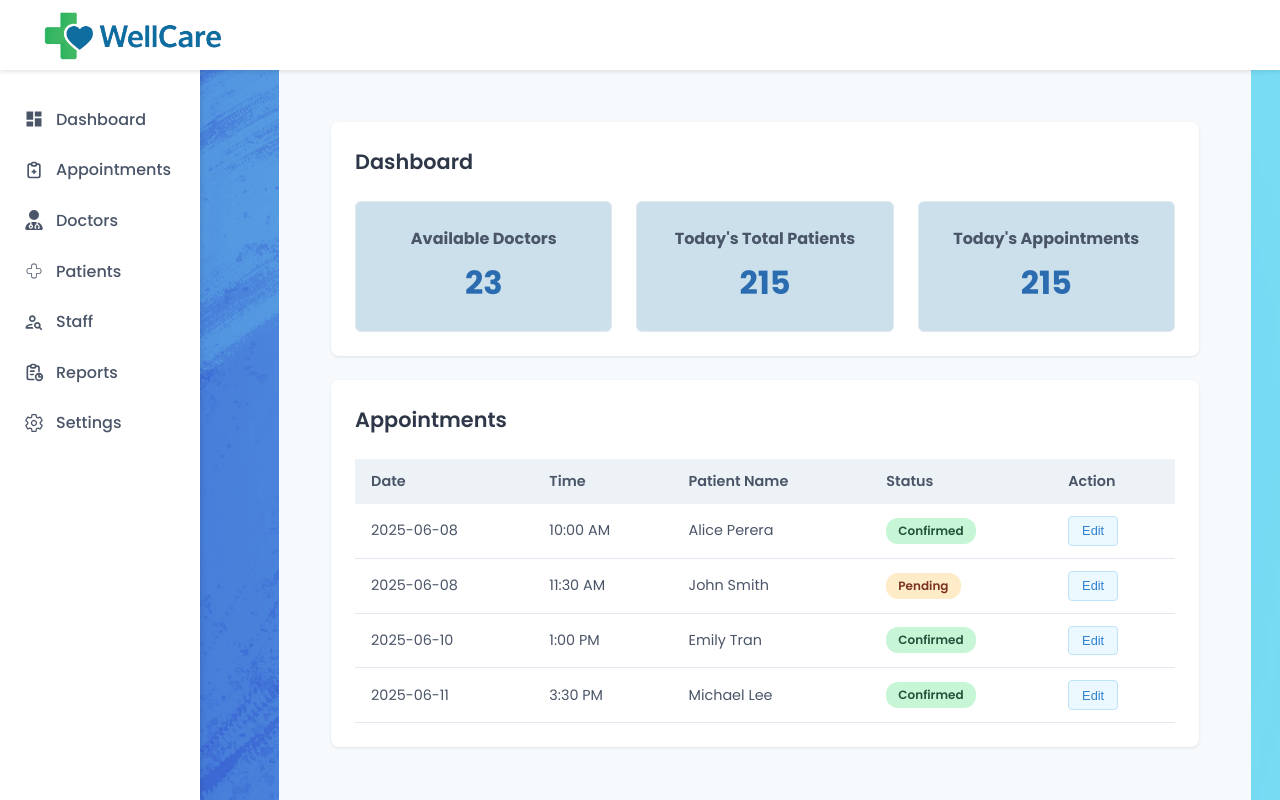
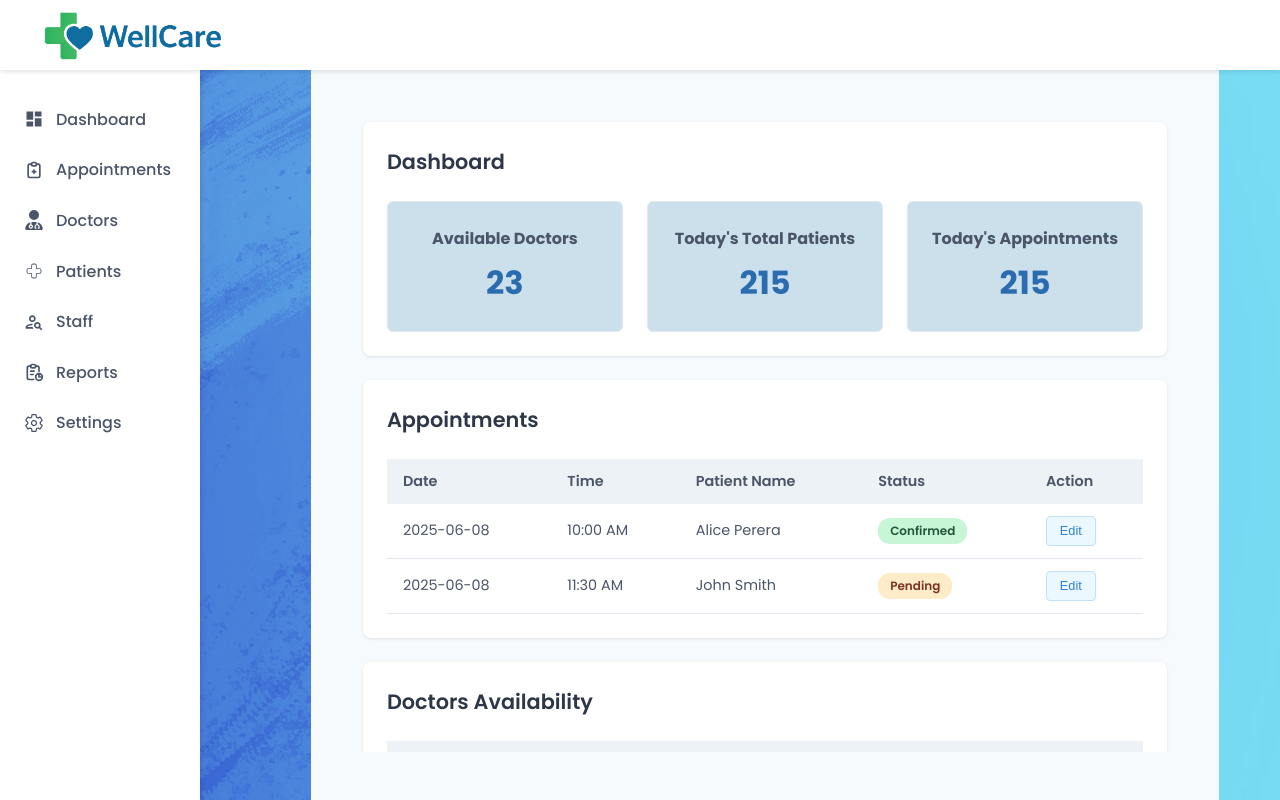
Before and after one commit to diNeLlIi/Hospital-Frontend, a React (Create React App) app in the folder my-react-app/: page /receptionist-dashboard in a window 1280 px wide. Built offline with nearby package versions, Linux system fonts and the light colour scheme.

Commit message:
dashboard

```diff
--- a/my-react-app/src/Pages/Dashboard/DashboardReceptionist.css
+++ b/my-react-app/src/Pages/Dashboard/DashboardReceptionist.css
@@ -1,6 +1,6 @@
 /* Main Scroll Container */
 .dashboard-scroll-container {
-  height: calc(100vh - 150px); /* Adjust based on your header height */
+  height: calc(100vh - 150px);
   overflow-y: auto;
   padding: 20px;
 }
@@ -121,43 +121,59 @@
   color: white;
 }
 
+/* Centered Sections */
+.centered-section {
+  display: flex;
+  flex-direction: column;
+  align-items: center;
+  justify-content: center;
+  text-align: center;
+  padding: 1.5rem !important;
+}
+
 /* Dashboard Row Layout */
 .dashboard-row {
   display: grid;
-  grid-template-columns: repeat(3, 1fr);
+  grid-template-columns: repeat(2, 1fr);
   gap: 1.5rem;
+  margin-top: 1.5rem;
 }
 
+/* Small Sections */
 .dashboard-section.small {
-  padding: 1.2rem;
+  min-height: 200px;
+  display: flex;
+  flex-direction: column;
+}
+
+/* Quick Actions */
+.quick-actions {
+  display: flex;
+  flex-direction: column;
+  gap: 0.75rem;
+  width: 100%;
+  max-width: 250px;
 }
 
 .large-stat {
   font-size: 2.5rem;
   font-weight: 700;
   color: #2b6cb0;
-  text-align: center;
-  margin-top: 0.5rem;
+  margin: 0.5rem 0;
 }
 
-.quick-actions {
-  display: grid;
-  grid-template-columns: 1fr;
-  gap: 0.75rem;
-  margin-top: 1rem;
-}
+/* Responsive Adjustments */
+@media (max-width: 768px) {
+  .dashboard-row {
+    grid-template-columns: 1fr;
+  }
 
-/* Responsive adjustments */
-@media (max-width: 1024px) {
-  .stats-grid,
-  .dashboard-row {
-    grid-template-columns: repeat(2, 1fr);
+  .dashboard-section.small {
+    min-height: auto;
+    padding: 1rem !important;
   }
-}
 
-@media (max-width: 768px) {
-  .stats-grid,
-  .dashboard-row {
+  .stats-grid {
     grid-template-columns: 1fr;
   }
 
--- a/my-react-app/src/Pages/Dashboard/DashboardReceptionist.jsx
+++ b/my-react-app/src/Pages/Dashboard/DashboardReceptionist.jsx
@@ -54,20 +54,6 @@ const Dashboard = () => {
                   <td><span className="status-badge pending">Pending</span></td>
                   <td><button className="action-btn edit">Edit</button></td>
                 </tr>
-                <tr>
-                  <td>2025-06-10</td>
-                  <td>1:00 PM</td>
-                  <td>Emily Tran</td>
-                  <td><span className="status-badge confirmed">Confirmed</span></td>
-                  <td><button className="action-btn edit">Edit</button></td>
-                </tr>
-                <tr>
-                  <td>2025-06-11</td>
-                  <td>3:30 PM</td>
-                  <td>Michael Lee</td>
-                  <td><span className="status-badge confirmed">Confirmed</span></td>
-                  <td><button className="action-btn edit">Edit</button></td>
-                </tr>
               </tbody>
             </table>
           </div>
@@ -88,12 +74,6 @@ const Dashboard = () => {
               </thead>
               <tbody>
                 <tr>
-                  <td>Dr. Fernando</td>
-                  <td>Cardiologist</td>
-                  <td>9 AM - 1 PM</td>
-                  <td><button className="action-btn view">View</button></td>
-                </tr>
-                <tr>
                   <td>Dr. Patel</td>
                   <td>Dermatologist</td>
                   <td>1 PM - 4 PM</td>
@@ -113,13 +93,13 @@ const Dashboard = () => {
         {/* Bottom Row Sections */}
         <div className="dashboard-row">
           {/* Canceled Appointments */}
-          <div className="dashboard-section small">
+          <div className="dashboard-section small centered-section">
             <h3>Canceled Appointments</h3>
             <p className="large-stat">13</p>
           </div>
 
           {/* Quick Actions */}
-          <div className="dashboard-section small">
+          <div className="dashboard-section small centered-section">
             <h3>Quick Actions</h3>
             <div className="quick-actions">
               <button className="action-btn primary">Add New Appointment</button>
```
